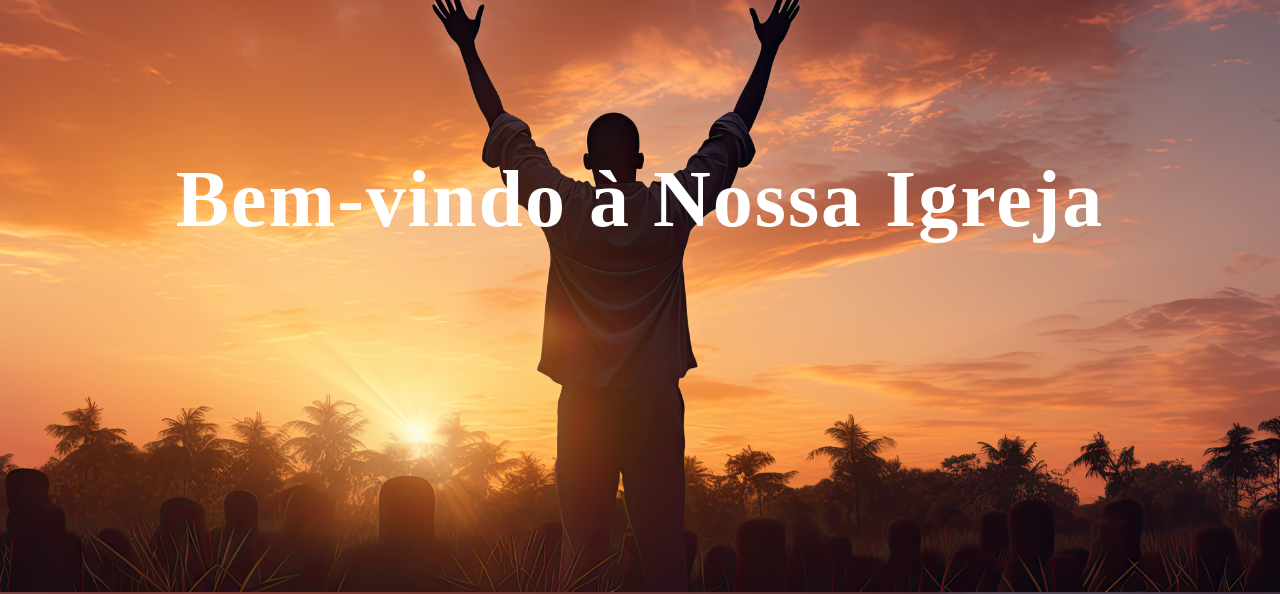
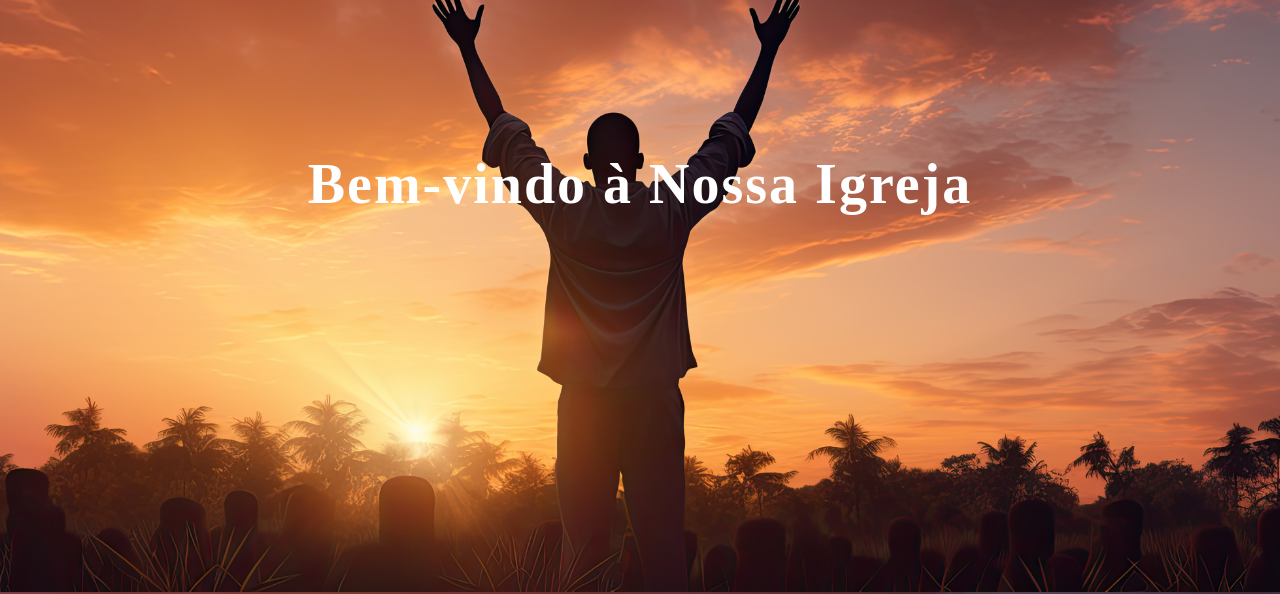
Before and after one commit to camillalarissa/Site-Igreja, a plain HTML site: page index.html in a window 1280 px wide. Shown: the part 208-802 px from the top of the page. Drawn offline with nearby package versions, Linux system fonts and the light colour scheme; a web font is replaced by a local one.

Commit message:
alteraçao

```diff
--- a/styles.css
+++ b/styles.css
@@ -38,7 +38,7 @@ body {
 
 .text-header h1 {
     color: #fff;
-    font-size: 5rem;
+    font-size: 3.5rem;
     margin-top: 10rem;
 
 }
```
